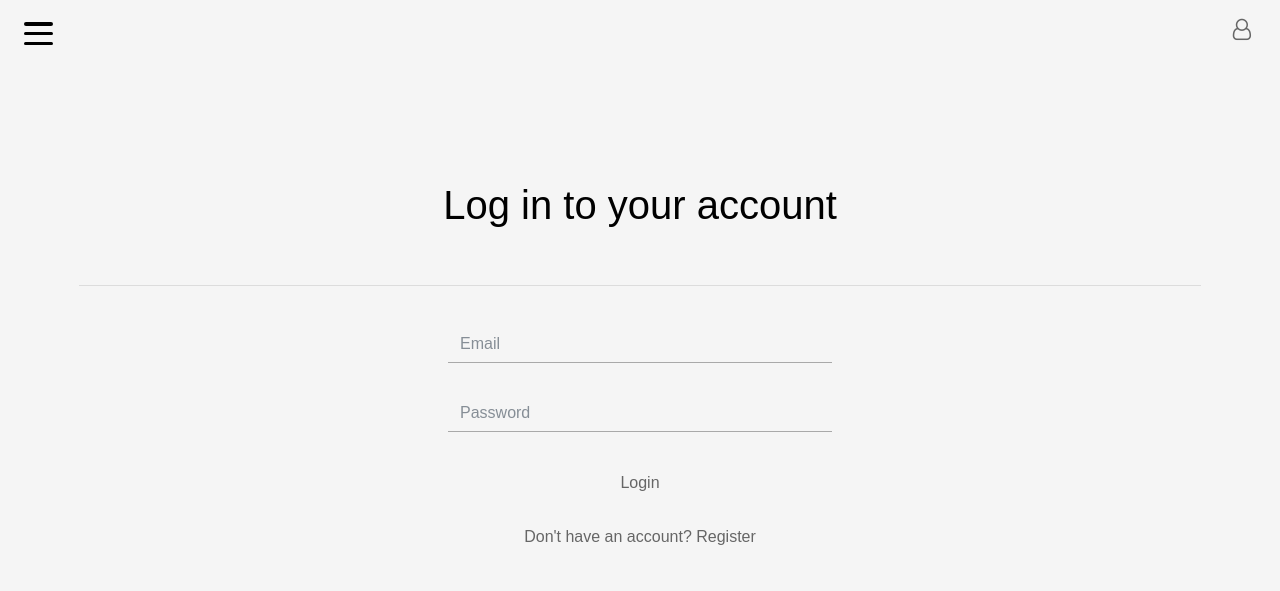
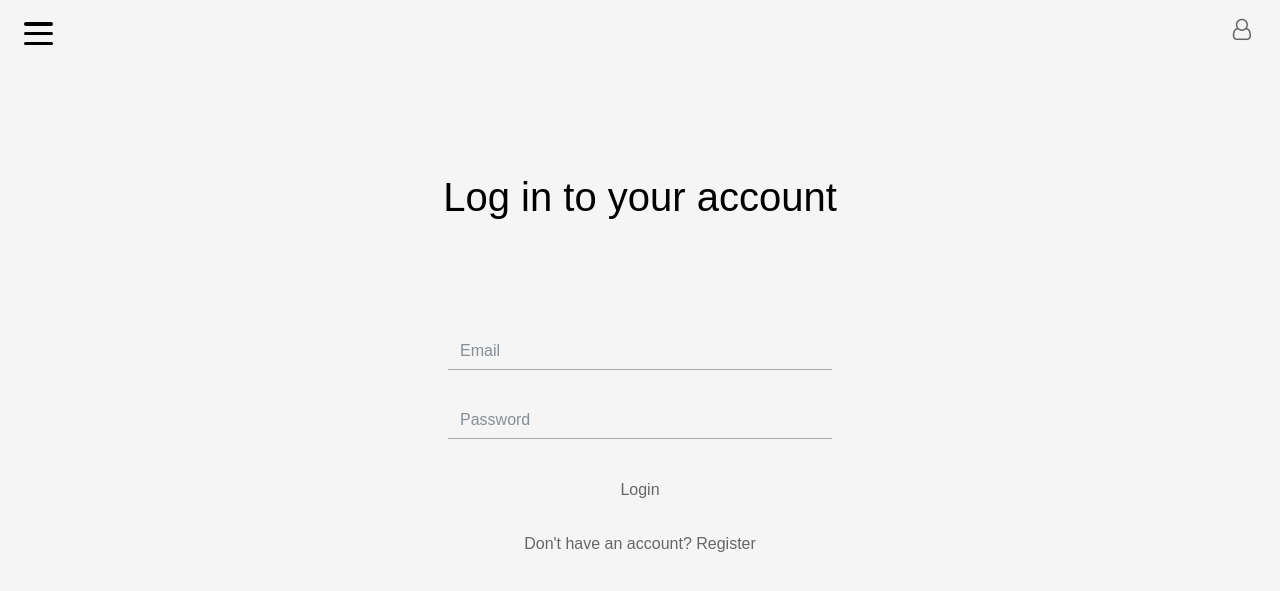
Before and after one commit to walter090/notitia, a Django app: page /login/ in a window 1280 px wide. Shown: the top 591 px of the page. Run offline with Django 3.2, Linux system fonts and the light colour scheme; some libraries are stand-ins or nearby versions; some web fonts are replaced.

Commit message:
Update templates

```diff
--- a/login/templates/login/login.html
+++ b/login/templates/login/login.html
@@ -8,7 +8,7 @@
                     <h1 class="normal-text-header">Log in to your account</h1>
                 </div>
             </div>
-            <hr><br>
+            <br>
             <div class="row justify-content-md-center align-item-center">
                 <div class="col-md-4 align-self-center">
                     <span id="registered_welcome">{{ registered }}</span>
@@ -17,7 +17,7 @@
                         <div class="form-group">
                             <div class="row">
                                 <input type="email" class="form-control normal-text" id="email" placeholder="Email"
-                                       style="background-color: transparent"
+                                       style="background-color: transparent; margin-top: 3em"
                                        name="email"
                                        required>
                             </div>
--- a/login/templates/login/signup.html
+++ b/login/templates/login/signup.html
@@ -45,7 +45,7 @@
                     <h1 class="normal-text-header">Create an account</h1>
                 </div>
             </div>
-            <hr><br>
+            <br>
             <div class="row justify-content-md-center align-item-center">
                 <div class="col-md-4 align-self-center">
                     <form action="" method="post" id="signup">
@@ -53,7 +53,7 @@
                         <div class="form-group">
                             <div class="row">
                                 <input type="email" class="form-control normal-text" id="email" placeholder="Email"
-                                       style="background-color: transparent"
+                                       style="background-color: transparent; margin-top: 3em;"
                                        name="email"
                                        required>
                             </div>
```
